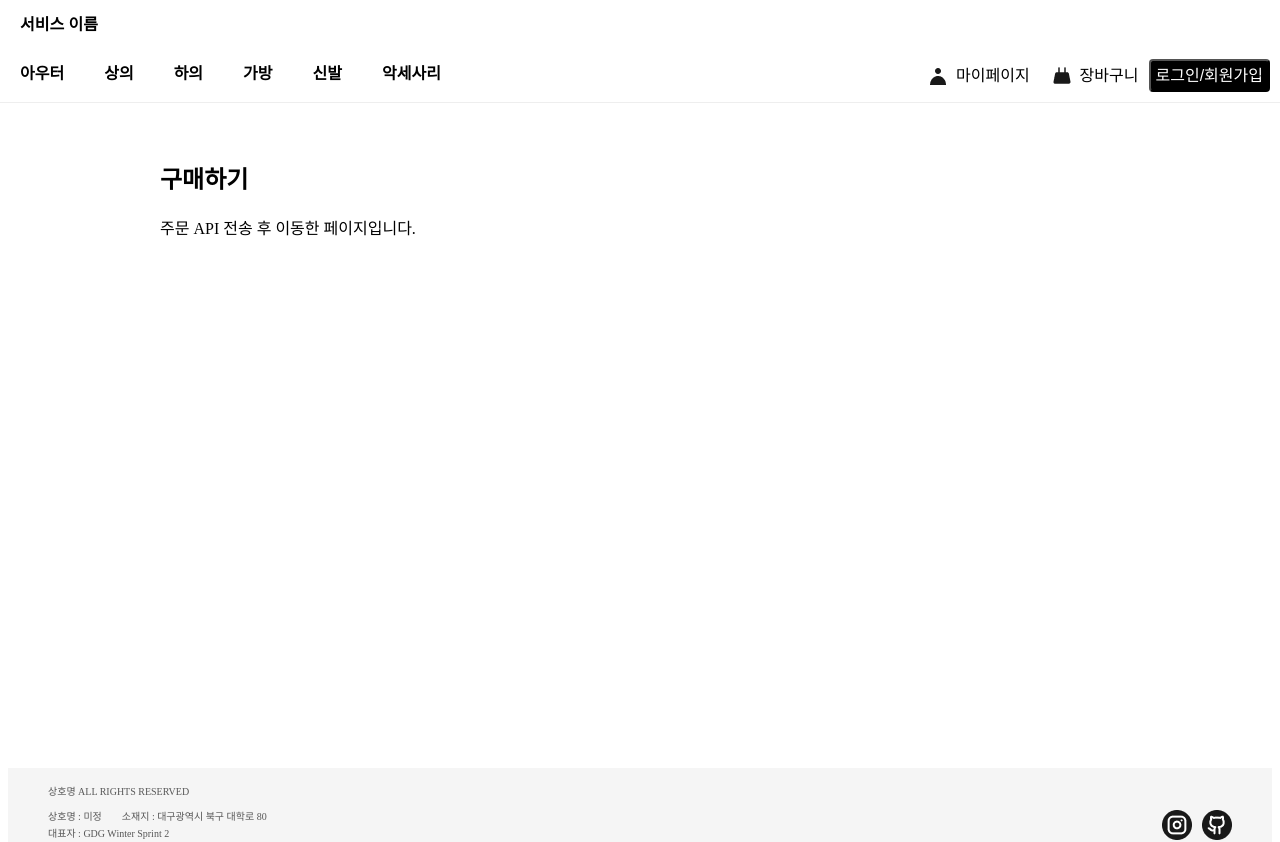
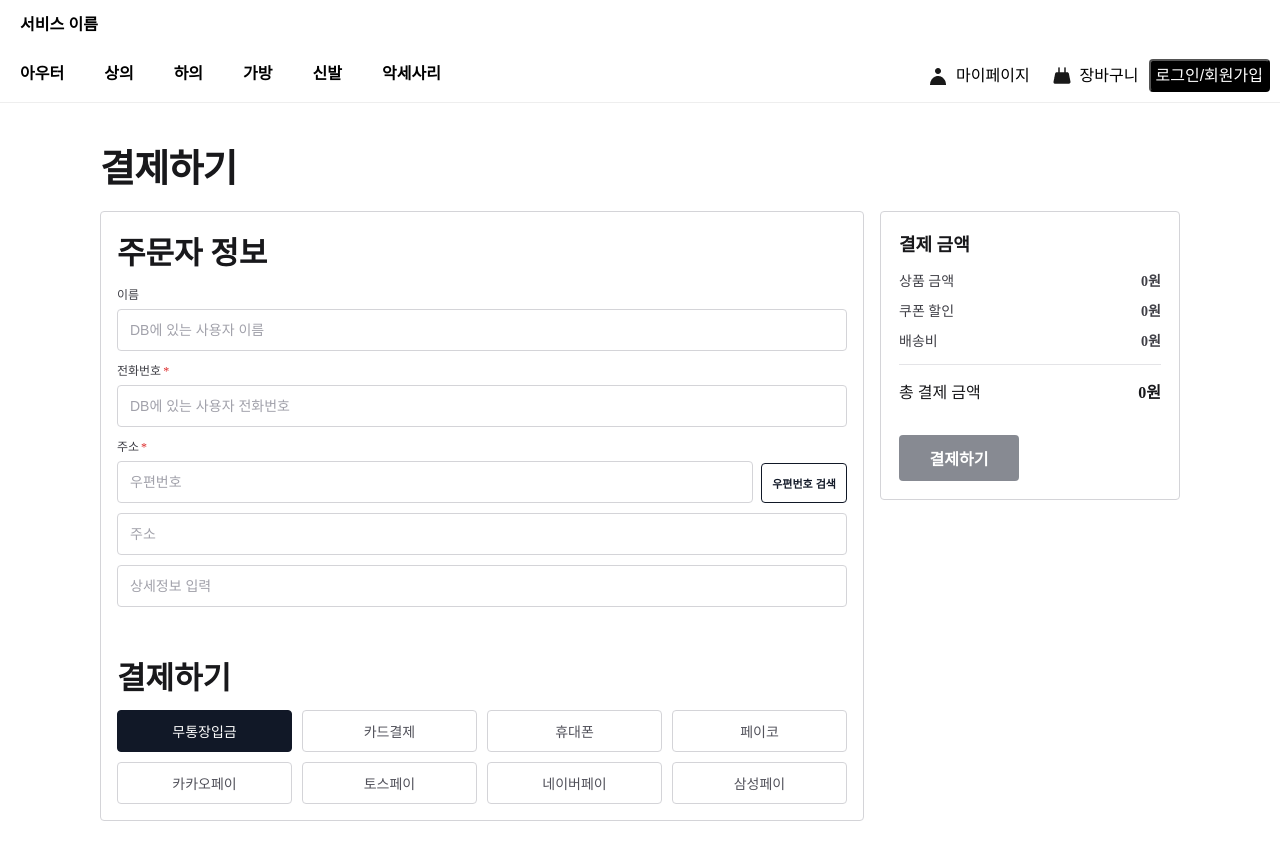
Before and after one commit to GDG-on-Campus-KNU/winter-sprint-5.5st-team2-fe, a React (Vite) app: page /checkout in a window 1280 px wide. Shown: the top 842 px of the page. Built offline with nearby package versions, Linux system fonts and the light colour scheme; no server answers.

Commit message:
feat: 결제페이지 UI 구현

```diff
--- a/src/components/Cart/CartSummaryCard.jsx
+++ b/src/components/Cart/CartSummaryCard.jsx
@@ -7,42 +7,77 @@ function CartSummaryCard({
   subtotal,
   shippingFee,
   total,
+  discountAmount = null,
   onCheckout,
   onContinueShopping,
+  title = '주문 요약',
+  showSelectionLabel = true,
+  subtotalLabel = '상품 금액',
+  discountLabel = '쿠폰 할인',
+  shippingLabel = '배송비',
+  totalLabel = '결제 예정 금액',
+  checkoutLabel = '주문하기',
+  continueLabel = '계속 쇼핑하기',
+  showContinueButton = true,
+  sticky = true,
+  disableCheckout,
+  checkoutButtonFullWidth = true,
+  className = '',
+  checkoutButtonClassName = '',
+  continueButtonClassName = '',
 }) {
-  const isCheckoutDisabled = selectedItemCount === 0;
+  const isCheckoutDisabled = disableCheckout ?? selectedItemCount === 0;
+  const showDiscountRow = discountAmount !== null;
+  const rootClasses = [
+    styles.summaryCard,
+    !sticky ? styles.nonSticky : '',
+    className,
+  ]
+    .filter(Boolean)
+    .join(' ');
 
   return (
-    <aside className={styles.summaryCard}>
-      <h2 className={styles.summaryTitle}>주문 요약</h2>
+    <aside className={rootClasses}>
+      <h2 className={styles.summaryTitle}>{title}</h2>
+      {showSelectionLabel ? (
         <p className={styles.selectionLabel}>선택 상품 {selectedItemCount}개</p>
+      ) : null}
       <div className={styles.summaryRow}>
-        <span>상품 금액</span>
+        <span>{subtotalLabel}</span>
         <strong>{subtotal.toLocaleString()}원</strong>
       </div>
+      {showDiscountRow ? (
         <div className={styles.summaryRow}>
-        <span>배송비</span>
+          <span>{discountLabel}</span>
+          <strong>{discountAmount.toLocaleString()}원</strong>
+        </div>
+      ) : null}
+      <div className={styles.summaryRow}>
+        <span>{shippingLabel}</span>
         <strong>{shippingFee.toLocaleString()}원</strong>
       </div>
       <div className={`${styles.summaryRow} ${styles.totalRow}`}>
-        <span>결제 예정 금액</span>
+        <span>{totalLabel}</span>
         <strong>{total.toLocaleString()}원</strong>
       </div>
       <CommonButton
-        fullWidth
+        fullWidth={checkoutButtonFullWidth}
         onClick={onCheckout}
         disabled={isCheckoutDisabled}
+        className={checkoutButtonClassName}
       >
-        주문하기
+        {checkoutLabel}
       </CommonButton>
+      {showContinueButton ? (
         <CommonButton
           variant="secondary"
           fullWidth
           onClick={onContinueShopping}
-        className={styles.continueButton}
+          className={`${styles.continueButton} ${continueButtonClassName}`.trim()}
         >
-        계속 쇼핑하기
+          {continueLabel}
         </CommonButton>
+      ) : null}
     </aside>
   );
 }
--- a/src/components/Cart/CartSummaryCard.module.css
+++ b/src/components/Cart/CartSummaryCard.module.css
@@ -5,6 +5,10 @@
   border: 1px solid #e4e4e7;
   border-radius: 14px;
   background: #ffffff;
+}
+
+.nonSticky {
+  position: static;
 }
 
 .summaryTitle {
--- a/src/components/Layout/Header/Header.jsx
+++ b/src/components/Layout/Header/Header.jsx
@@ -32,8 +32,8 @@ function Header() {
     { label: '마이페이지', path: '/mypage', key: '/my', icon: UserIcon },
     {
       label: '장바구니',
-      path: '/shoppingBag',
-      key: '/shoppingBag',
+      path: '/cart',
+      key: '/cart',
       icon: ShoppingBagIcon,
     },
   ];
--- /dev/null
+++ b/src/components/common/CommonInput.jsx
@@ -0,0 +1,42 @@
+import React from 'react';
+import styles from './CommonInput.module.css';
+
+function CommonInput({
+  id,
+  label,
+  required = false,
+  type = 'text',
+  placeholder = '',
+  value,
+  onChange,
+  disabled = false,
+  suffix,
+  className = '',
+  inputClassName = '',
+}) {
+  return (
+    <div className={`${styles.field} ${className}`.trim()}>
+      {label ? (
+        <label htmlFor={id} className={styles.label}>
+          {label}
+          {required ? <span className={styles.required}>*</span> : null}
+        </label>
+      ) : null}
+
+      <div className={styles.inputRow}>
+        <input
+          id={id}
+          type={type}
+          value={value}
+          onChange={onChange}
+          disabled={disabled}
+          placeholder={placeholder}
+          className={`${styles.input} ${inputClassName}`.trim()}
+        />
+        {suffix ? <div className={styles.suffix}>{suffix}</div> : null}
+      </div>
+    </div>
+  );
+}
+
+export default CommonInput;
--- /dev/null
+++ b/src/components/common/CommonInput.module.css
@@ -0,0 +1,47 @@
+.field {
+  display: flex;
+  flex-direction: column;
+  gap: 6px;
+}
+
+.label {
+  margin: 0;
+  color: #3f3f46;
+  font-size: 12px;
+  font-weight: 500;
+}
+
+.required {
+  margin-left: 2px;
+  color: #dc2626;
+}
+
+.inputRow {
+  display: flex;
+  align-items: center;
+  gap: 8px;
+}
+
+.input {
+  width: 100%;
+  height: 40px;
+  padding: 0 12px;
+  border: 1px solid #d4d4d8;
+  border-radius: 4px;
+  color: #18181b;
+  font-size: 14px;
+  background: #ffffff;
+}
+
+.input::placeholder {
+  color: #a1a1aa;
+}
+
+.input:focus {
+  outline: none;
+  border-color: #111827;
+}
+
+.suffix {
+  flex-shrink: 0;
+}
--- a/src/pages/CartPage/CartPage.module.css
+++ b/src/pages/CartPage/CartPage.module.css
@@ -76,5 +76,4 @@
   .title {
     font-size: 25px;
   }
-
 }
--- a/src/pages/CheckoutPage/CheckoutPage.jsx
+++ b/src/pages/CheckoutPage/CheckoutPage.jsx
@@ -1,17 +1,153 @@
-import React from 'react';
+import React, { useMemo, useState } from 'react';
 import { useLocation } from 'react-router-dom';
+import CartSummaryCard from '../../components/Cart/CartSummaryCard';
+import CommonButton from '../../components/common/CommonButton';
+import CommonInput from '../../components/common/CommonInput';
+import { mockMenus } from '../../mocks/menus.mock';
+import styles from './CheckoutPage.module.css';
+
+const DEFAULT_SHIPPING_FEE = 3000;
+const PAYMENT_METHODS = [
+  '무통장입금',
+  '카드결제',
+  '휴대폰',
+  '페이코',
+  '카카오페이',
+  '토스페이',
+  '네이버페이',
+  '삼성페이',
+];
 
 function CheckoutPage() {
   const location = useLocation();
-  const payload = location.state?.payload;
+  const orderItems = location.state?.payload?.orderItems ?? [];
+
+  const [formValues, setFormValues] = useState({
+    name: '',
+    phone: '',
+    zipCode: '',
+    address: '',
+    detailAddress: '',
+  });
+  const [paymentMethod, setPaymentMethod] = useState(PAYMENT_METHODS[0]);
+
+  const subtotal = useMemo(
+    () =>
+      orderItems.reduce((sum, item) => {
+        const menu = mockMenus[String(item.menuId)];
+        if (!menu) {
+          return sum;
+        }
+
+        const quantity = Math.max(1, Number(item.quantity) || 1);
+        return sum + Number(menu.price ?? 0) * quantity;
+      }, 0),
+    [orderItems],
+  );
+
+  const shippingFee = subtotal > 0 ? DEFAULT_SHIPPING_FEE : 0;
+  const couponDiscount = 0;
+  const total = subtotal - couponDiscount + shippingFee;
+
+  const handleInputChange = (key) => (event) => {
+    setFormValues((prev) => ({ ...prev, [key]: event.target.value }));
+  };
+
+  const handleCheckout = () => {};
 
   return (
-    <section
-      style={{ maxWidth: '960px', margin: '0 auto', padding: '32px 16px' }}
-    >
-      <h1>구매하기</h1>
-      <p>주문 API 전송 후 이동한 페이지입니다.</p>
-      {payload ? <pre>{JSON.stringify(payload, null, 2)}</pre> : null}
+    <section className={styles.page}>
+      <h1 className={styles.pageTitle}>결제하기</h1>
+
+      <div className={styles.layout}>
+        <div className={styles.formPanel}>
+          <h2 className={styles.sectionTitle}>주문자 정보</h2>
+          <div className={styles.fieldList}>
+            <CommonInput
+              id="checkout-name"
+              label="이름"
+              placeholder="DB에 있는 사용자 이름"
+              value={formValues.name}
+              onChange={handleInputChange('name')}
+            />
+
+            <CommonInput
+              id="checkout-phone"
+              label="전화번호"
+              required
+              placeholder="DB에 있는 사용자 전화번호"
+              value={formValues.phone}
+              onChange={handleInputChange('phone')}
+            />
+
+            <div className={styles.addressRow}>
+              <CommonInput
+                id="checkout-zipcode"
+                label="주소"
+                required
+                placeholder="우편번호"
+                value={formValues.zipCode}
+                onChange={handleInputChange('zipCode')}
+              />
+              <CommonButton
+                variant="secondary"
+                className={styles.searchAddressButton}
+              >
+                우편번호 검색
+              </CommonButton>
+            </div>
+
+            <CommonInput
+              id="checkout-address"
+              placeholder="주소"
+              value={formValues.address}
+              onChange={handleInputChange('address')}
+            />
+
+            <CommonInput
+              id="checkout-detail-address"
+              placeholder="상세정보 입력"
+              value={formValues.detailAddress}
+              onChange={handleInputChange('detailAddress')}
+            />
+          </div>
+
+          <section className={styles.paymentSection}>
+            <h2 className={styles.sectionTitle}>결제하기</h2>
+            <div className={styles.paymentGrid}>
+              {PAYMENT_METHODS.map((method) => (
+                <CommonButton
+                  key={method}
+                  variant="secondary"
+                  className={`${styles.paymentButton} ${paymentMethod === method ? styles.paymentButtonActive : ''}`.trim()}
+                  onClick={() => setPaymentMethod(method)}
+                >
+                  {method}
+                </CommonButton>
+              ))}
+            </div>
+          </section>
+        </div>
+
+        <CartSummaryCard
+          className={styles.checkoutSummary}
+          selectedItemCount={orderItems.length}
+          subtotal={subtotal}
+          discountAmount={couponDiscount}
+          shippingFee={shippingFee}
+          total={total}
+          title="결제 금액"
+          showSelectionLabel={false}
+          totalLabel="총 결제 금액"
+          checkoutLabel="결제하기"
+          onCheckout={handleCheckout}
+          showContinueButton={false}
+          sticky={false}
+          checkoutButtonFullWidth={false}
+          checkoutButtonClassName={styles.payButton}
+          disableCheckout={subtotal === 0}
+        />
+      </div>
     </section>
   );
 }
--- /dev/null
+++ b/src/pages/CheckoutPage/CheckoutPage.module.css
@@ -0,0 +1,133 @@
+.page {
+  width: 100%;
+  max-width: 1080px;
+  margin: 0 auto;
+  padding: 30px 12px 48px;
+}
+
+.pageTitle {
+  margin: 0 0 18px;
+  color: #18181b;
+  font-size: 38px;
+  font-weight: 700;
+  letter-spacing: -0.02em;
+}
+
+.layout {
+  display: grid;
+  grid-template-columns: minmax(0, 1fr) 300px;
+  gap: 16px;
+  align-items: start;
+}
+
+.formPanel {
+  border: 1px solid #d4d4d8;
+  border-radius: 4px;
+  padding: 16px;
+  background: #ffffff;
+}
+
+.sectionTitle {
+  margin: 0 0 12px;
+  color: #18181b;
+  font-size: 31px;
+  font-weight: 700;
+}
+
+.fieldList {
+  display: grid;
+  gap: 10px;
+}
+
+.addressRow {
+  display: grid;
+  grid-template-columns: 1fr auto;
+  align-items: end;
+  gap: 8px;
+}
+
+.searchAddressButton {
+  min-width: 72px;
+  height: 40px;
+  border-radius: 4px;
+  padding: 0 10px;
+  font-size: 11px;
+}
+
+.paymentSection {
+  margin-top: 46px;
+}
+
+.paymentGrid {
+  display: grid;
+  grid-template-columns: repeat(4, minmax(0, 1fr));
+  gap: 10px;
+}
+
+.paymentButton {
+  height: 42px;
+  border-radius: 4px;
+  padding: 0 10px;
+  font-size: 14px;
+  font-weight: 500;
+  color: #52525b;
+  border-color: #d4d4d8;
+}
+
+.paymentButtonActive {
+  background: #111827;
+  color: #ffffff;
+  border-color: #111827;
+}
+
+.checkoutSummary {
+  border: 1px solid #d4d4d8;
+  border-radius: 4px;
+}
+
+.payButton {
+  width: 120px;
+  height: 46px;
+  margin-left: auto;
+  margin-top: 16px;
+  border-radius: 4px;
+  padding: 0;
+}
+
+@media (max-width: 960px) {
+  .layout {
+    grid-template-columns: 1fr;
+  }
+
+  .pageTitle,
+  .sectionTitle {
+    font-size: 28px;
+  }
+
+  .paymentGrid {
+    grid-template-columns: repeat(2, minmax(0, 1fr));
+  }
+}
+
+@media (max-width: 720px) {
+  .page {
+    padding: 24px 8px 36px;
+  }
+
+  .pageTitle,
+  .sectionTitle {
+    font-size: 22px;
+  }
+
+  .paymentGrid {
+    grid-template-columns: 1fr;
+  }
+
+  .addressRow {
+    grid-template-columns: 1fr;
+  }
+
+  .payButton {
+    width: 100%;
+  }
+}
```
Also changed, not shown: src/components/Cart/CartItemCard.jsx (+14 -4 lines), src/pages/CartPage/CartPage.jsx (+11 -6 lines). Lines whose indentation alone changed are shown as unchanged.
